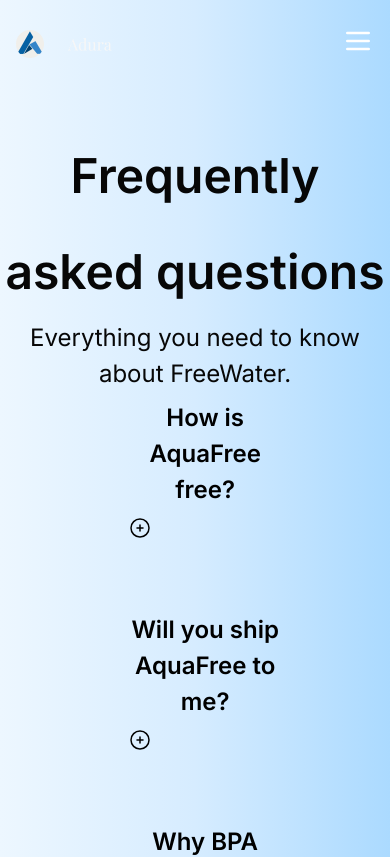
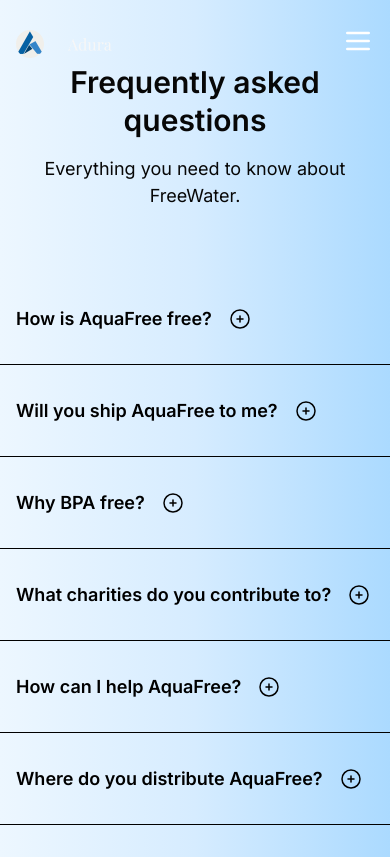
Before and after one commit to DrowsyWings/FirstProject, a React (Vite) app in the folder FrontEnd/: page /faq in a window 390 px wide. Shown: the top 857 px of the page. Built offline with nearby package versions, Linux system fonts and the light colour scheme; a web font is replaced by a local one.

Commit message:
faq almost sorted h + responsive bhi + thoda touch aur chahiye wo tu dekh le

```diff
--- a/FrontEnd/src/components/Faq/FAQComponent.jsx
+++ b/FrontEnd/src/components/Faq/FAQComponent.jsx
@@ -4,22 +4,24 @@
   const [isOpen, setIsOpen] = useState(false);
 
   return (
-    <>
-      <div className=" items-start h-full">
+    <div className="w-full max-w-4xl mx-auto ">
+      <div className="border-b  border-black">
         <button
           onClick={() => setIsOpen(!isOpen)}
-          className="w-full flex flex-wrap justify-between p-2 px-32   rounded-md focus:outline-none"
+          className="w-full flex justify-start   items-center py-8 px-4 sm:px-6 focus:outline-none"
         >
-          <div className="text-black text-2xl font-semibold  leading-9 font-['Inter']">
+          <span className="text-black text-lg sm:text-xl md:text-2xl font-semibold font-['Inter'] leading-normal sm:leading-relaxed md:leading-9 text-left">
             {question}
-          </div>
+          </span>
           <svg
             xmlns="http://www.w3.org/2000/svg"
             fill="none"
             viewBox="0 0 24 24"
             strokeWidth="1.5"
             stroke="currentColor"
-            className={`${isOpen ? "transform rotate-180" : ""} w-6 mt-2`}
+            className={`${
+              isOpen ? "transform rotate-180" : ""
+            } w-6 h-6 flex-shrink-0 ml-4`}
           >
             <path
               strokeLinecap="round"
@@ -30,12 +32,14 @@
         </button>
 
         {isOpen && (
-          <div className="flex flex-col p-2 px-32 pb-4 justify-start h-full text-[#070707] text-2xl font-normal font-['Inter'] leading-9">
-            {answer}
+          <div className="py-4 px-4 sm:px-6">
+            <p className="text-[#070707] text-base sm:text-lg md:text-xl font-normal font-['Inter'] leading-normal sm:leading-relaxed md:leading-7">
+              {answer}
+            </p>
           </div>
         )}
       </div>
-    </>
+    </div>
   );
 };
 
--- a/FrontEnd/src/components/Faq/Faq.jsx
+++ b/FrontEnd/src/components/Faq/Faq.jsx
@@ -6,9 +6,11 @@
 function Faq() {
   return (
     <div className=" bg-gradient-to-r from-[#edf7ff] via-[#d6ecff] to-[#abdaff] ">
-      <HeaderNav></HeaderNav>
+      <div className=" text-black">
+        <HeaderNav />
+      </div>
       <HeadingComponent />
-      <div className=" grid grid-flow-row gap-14">
+      <div className=" pt-16 grid grid-flow-row-dense  ">
         <FaqItem
           question="How is AquaFree free?"
           answer="AquaFree is paid for by ads that are printed directly onto the durable bottles. One Rs per beverage is donated to charity to fight the global water crisis."
--- a/FrontEnd/src/components/Faq/HeadingComponent.jsx
+++ b/FrontEnd/src/components/Faq/HeadingComponent.jsx
@@ -1,16 +1,14 @@
 export function HeadingComponent() {
   return (
     <>
-      <div className="flex justify-center  h-full">
-        <div className="flex justify-center ">
-          <div className="text-[#070707] text-5xl font-semibold font-['Inter'] leading-[96px] text-center pt-32 ">
+      <div className="flex justify-center h-full px-4 sm:px-6 lg:px-8">
+        <div className="w-full max-w-4xl">
+          <h1 className="text-[#070707] text-3xl sm:text-4xl md:text-5xl font-semibold font-['Inter'] leading-tight sm:leading-tight md:leading-[1.2] text-center pt-16 sm:pt-24 md:pt-32">
             Frequently asked questions
-          </div>
-        </div>
-      </div>
-      <div>
-        <div className="text-[#070707] text-2xl font-normal font-['Inter'] leading-9 text-center">
-          Everything you need to know about FreeWater.
+          </h1>
+          <p className="text-[#070707] text-lg sm:text-xl md:text-2xl font-normal font-['Inter'] leading-normal sm:leading-relaxed md:leading-9 text-center mt-4 sm:mt-6">
+            Everything you need to know about FreeWater.
+          </p>
         </div>
       </div>
     </>
```
